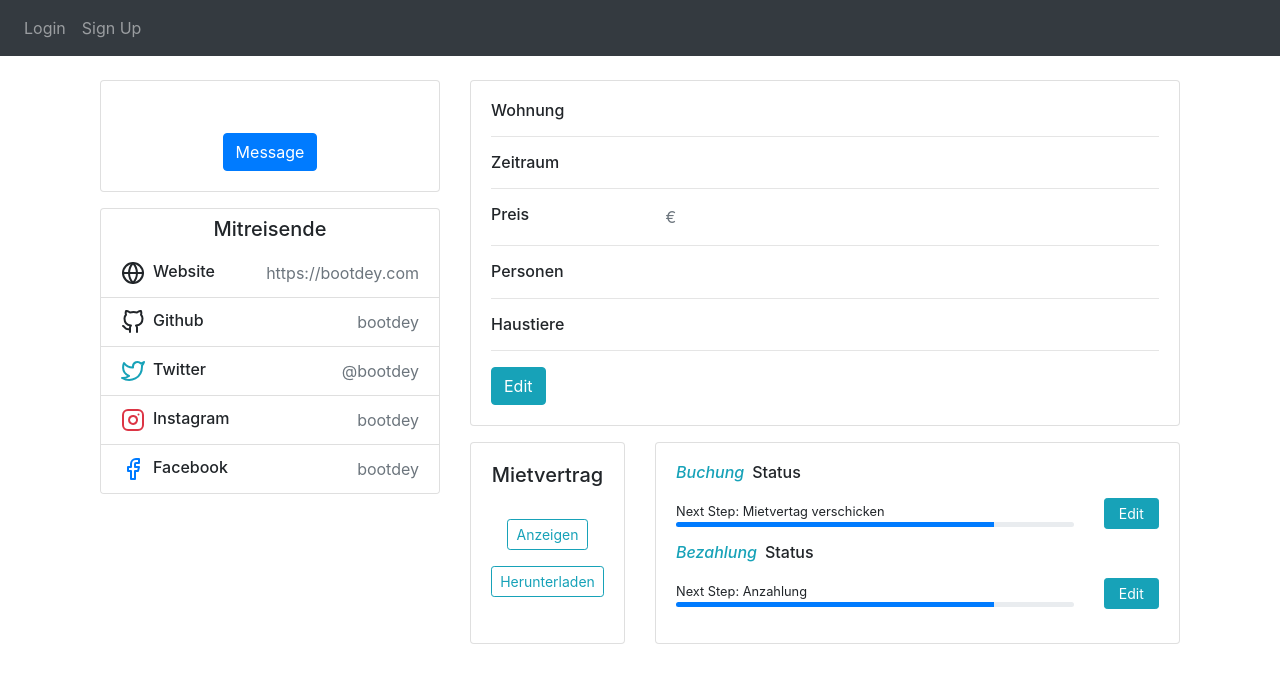
After one commit to johannes-scheibe/rental-manager, a Flask app: template RentalManager/website/templates/booking_details.html in a window 1280 px wide. The commit adds this page. Shown: the top 683 px of the page. Run offline with Flask 2, Linux system fonts and the light colour scheme; the template is opened without the code that fills it, so the values that code supplies are empty; some libraries are stand-ins or nearby versions.

Commit message:
Adds visual implemntation for booking details

```diff
--- /dev/null
+++ b/RentalManager/website/templates/booking_details.html
@@ -0,0 +1,168 @@
+{% extends "base.html" %} {% block title %}Buchungen{% endblock %} {% block content%}
+
+<div class="container">
+    <div class="main-body">
+
+          <div class="row gutters-sm">
+            <div class="col-md-4 mb-3">
+              <div class="card">
+                <div class="card-body">
+                  <div class="d-flex flex-column align-items-center text-center">
+                    <div class="mt-3">
+                      <h4>{{ guest.prename + " " + guest.surname }}</h4>
+                      <p class="text-secondary mb-1">{{ guest.email}}</p>
+                      <p class="text-muted font-size-sm">{{ guest.street_name + " " + guest.house_number|string + ", " + guest.postcode|string
+                        + " " + guest.city }}</p>
+                      <button class="btn btn-primary">Message</button>
+                    </div>
+                  </div>
+                </div>
+              </div>
+              <div class="card mt-3">
+                <div class="d-flex flex-column align-items-center text-center">
+                  <h5></h5>
+                  <h5>Mitreisende</h5>
+                </div>
+                <ul class="list-group list-group-flush">
+                  <li class="list-group-item d-flex justify-content-between align-items-center flex-wrap">
+                    <h6 class="mb-0"><svg xmlns="http://www.w3.org/2000/svg" width="24" height="24" viewBox="0 0 24 24" fill="none" stroke="currentColor" stroke-width="2" stroke-linecap="round" stroke-linejoin="round" class="feather feather-globe mr-2 icon-inline"><circle cx="12" cy="12" r="10"></circle><line x1="2" y1="12" x2="22" y2="12"></line><path d="M12 2a15.3 15.3 0 0 1 4 10 15.3 15.3 0 0 1-4 10 15.3 15.3 0 0 1-4-10 15.3 15.3 0 0 1 4-10z"></path></svg>Website</h6>
+                    <span class="text-secondary">https://bootdey.com</span>
+                  </li>
+                  <li class="list-group-item d-flex justify-content-between align-items-center flex-wrap">
+                    <h6 class="mb-0"><svg xmlns="http://www.w3.org/2000/svg" width="24" height="24" viewBox="0 0 24 24" fill="none" stroke="currentColor" stroke-width="2" stroke-linecap="round" stroke-linejoin="round" class="feather feather-github mr-2 icon-inline"><path d="M9 19c-5 1.5-5-2.5-7-3m14 6v-3.87a3.37 3.37 0 0 0-.94-2.61c3.14-.35 6.44-1.54 6.44-7A5.44 5.44 0 0 0 20 4.77 5.07 5.07 0 0 0 19.91 1S18.73.65 16 2.48a13.38 13.38 0 0 0-7 0C6.27.65 5.09 1 5.09 1A5.07 5.07 0 0 0 5 4.77a5.44 5.44 0 0 0-1.5 3.78c0 5.42 3.3 6.61 6.44 7A3.37 3.37 0 0 0 9 18.13V22"></path></svg>Github</h6>
+                    <span class="text-secondary">bootdey</span>
+                  </li>
+                  <li class="list-group-item d-flex justify-content-between align-items-center flex-wrap">
+                    <h6 class="mb-0"><svg xmlns="http://www.w3.org/2000/svg" width="24" height="24" viewBox="0 0 24 24" fill="none" stroke="currentColor" stroke-width="2" stroke-linecap="round" stroke-linejoin="round" class="feather feather-twitter mr-2 icon-inline text-info"><path d="M23 3a10.9 10.9 0 0 1-3.14 1.53 4.48 4.48 0 0 0-7.86 3v1A10.66 10.66 0 0 1 3 4s-4 9 5 13a11.64 11.64 0 0 1-7 2c9 5 20 0 20-11.5a4.5 4.5 0 0 0-.08-.83A7.72 7.72 0 0 0 23 3z"></path></svg>Twitter</h6>
+                    <span class="text-secondary">@bootdey</span>
+                  </li>
+                  <li class="list-group-item d-flex justify-content-between align-items-center flex-wrap">
+                    <h6 class="mb-0"><svg xmlns="http://www.w3.org/2000/svg" width="24" height="24" viewBox="0 0 24 24" fill="none" stroke="currentColor" stroke-width="2" stroke-linecap="round" stroke-linejoin="round" class="feather feather-instagram mr-2 icon-inline text-danger"><rect x="2" y="2" width="20" height="20" rx="5" ry="5"></rect><path d="M16 11.37A4 4 0 1 1 12.63 8 4 4 0 0 1 16 11.37z"></path><line x1="17.5" y1="6.5" x2="17.51" y2="6.5"></line></svg>Instagram</h6>
+                    <span class="text-secondary">bootdey</span>
+                  </li>
+                  <li class="list-group-item d-flex justify-content-between align-items-center flex-wrap">
+                    <h6 class="mb-0"><svg xmlns="http://www.w3.org/2000/svg" width="24" height="24" viewBox="0 0 24 24" fill="none" stroke="currentColor" stroke-width="2" stroke-linecap="round" stroke-linejoin="round" class="feather feather-facebook mr-2 icon-inline text-primary"><path d="M18 2h-3a5 5 0 0 0-5 5v3H7v4h3v8h4v-8h3l1-4h-4V7a1 1 0 0 1 1-1h3z"></path></svg>Facebook</h6>
+                    <span class="text-secondary">bootdey</span>
+                  </li>
+                </ul>
+              </div>
+            </div>
+            <div class="col-md-8">
+              <div class="card mb-3">
+                <div class="card-body">
+                  <div class="row">
+                    <div class="col-sm-3">
+                      <h6 class="mb-0">Wohnung</h6>
+                    </div>
+                    <div class="col-sm-9 text-secondary">
+                      {{ flat.name }}
+                    </div>
+                  </div>
+                  <hr>
+                  <div class="row">
+                    <div class="col-sm-3">
+                      <h6 class="mb-0">Zeitraum</h6>
+                    </div>
+                    <div class="col-sm-9 text-secondary">
+                      {{booking. start_date.strftime('%d.%m.%Y') + " - " + booking.end_date.strftime('%d.%m.%Y')}}
+                    </div>
+                  </div>
+                  <hr>
+                  <div class="row">
+                    <div class="col-sm-3">
+                      <h6 class="mb-0">Preis</h6>
+                    </div>
+                    <div class="col-sm-9 text-secondary">
+                      {{ booking.price|string + " €"}}
+                    </div>
+                  </div>
+                  <hr>
+                  <div class="row">
+                    <div class="col-sm-3">
+                      <h6 class="mb-0">Personen</h6>
+                    </div>
+                    <div class="col-sm-9 text-secondary">
+                      {{ booking.number_persons }}
+                    </div>
+                  </div>
+                  <hr>
+                  <div class="row">
+                    <div class="col-sm-3">
+                      <h6 class="mb-0">Haustiere</h6>
+                    </div>
+                    <div class="col-sm-9 text-secondary">
+                      {{ booking.number_pets }}
+                    </div>
+                  </div>
+                  <hr>
+                  <div class="row">
+                    <div class="col-sm-12">
+                      <a class="btn btn-info " target="__blank" href="https://www.bootdey.com/snippets/view/profile-edit-data-and-skills">Edit</a>
+                    </div>
+                  </div>
+                </div>
+              </div>
+
+              <div class="row gutters-sm">
+                <div class="col-sm-3 mb-3">
+                  <div class="card h-100">
+                    <div class="card-body">
+                      <div class="d-flex flex-column align-items-center text-center">
+                        <h5 class="d-flex align-items-center mb-3">Mietvertrag</h5>
+                        <div class="mt-3">
+                          <button class="btn btn-outline-info btn-sm">Anzeigen</button>
+                        </div>
+                        <div class="mt-3">
+                          <button class="btn btn-outline-info btn-sm">Herunterladen</button>
+                        </div>
+                      </div>
+                    </div>
+                  </div>
+                </div>
+                <div class="col-sm-9 mb-3">
+                  <div class="card h-100">
+                    <div class="card-body">
+                      <h6 class="d-flex align-items-center mb-3"><i class="material-icons text-info mr-2">Buchung</i>Status</h6>
+                      <div class="row">
+                        <div class="col-md-10">
+                          <small>Next Step: Mietvertag verschicken</small>
+                          <div class="progress mb-3" style="height: 5px">
+                            <div class="progress-bar bg-primary" role="progressbar" style="width: 80%" aria-valuenow="80" aria-valuemin="0"
+                              aria-valuemax="100"></div>
+                          </div>
+                        </div>
+                        <div class="col-md-2">
+                          <div class="d-flex flex-column align-items-right text-center">
+                            <button class="btn btn-info btn-sm">Edit</button>
+                          </div>
+                        </div>
+                      </div>
+                      <h6 class="d-flex align-items-center mb-3"><i class="material-icons text-info mr-2">Bezahlung</i>Status</h6>
+                      <div class="row">
+                        <div class="col-md-10">
+                          <small>Next Step: Anzahlung</small>
+                          <div class="progress mb-3" style="height: 5px">
+                            <div class="progress-bar bg-primary" role="progressbar" style="width: 80%" aria-valuenow="80" aria-valuemin="0"
+                              aria-valuemax="100"></div>
+                          </div>
+                        </div>
+                        <div class="col-md-2">
+                          <div class="d-flex flex-column align-items-right text-center">
+                            <button class="btn btn-info btn-sm">Edit</button>
+                          </div>
+                        </div>
+                      </div>
+                    </div>
+                  </div>
+                </div>
+              </div>
+
+
+
+            </div>
+          </div>
+
+        </div>
+    </div>
+
+{% endblock %}
--- a/RentalManager/website/templates/booking_overview.html
+++ b/RentalManager/website/templates/booking_overview.html
@@ -19,8 +19,10 @@
       </thead>
       <tbody>
         {% for item in data %}
+
             <tr>
-            <th scope="row"><a href="/bookings/show/{{ item.id }}">{{ item.id }}</a></th>
+
+              <th scope="row"><a href="/bookings/{{ item.id }}">{{ item.id }}</a></th>
               <td>{{ item.flat }}</td>
               <td>{{ item.guest }}</td>
               <td>{{ item.number_persons }}</td>
@@ -28,9 +30,11 @@
               <td>{{ item.start_date }}</td>
               <td>{{ item.end_date }}</td>
               <td>{{ item.price }}</td>
+
               <td><a href="/bookings/download/{{ item.id }}"><button class="btn"><i class="fa fa-download"></i></button></a></td>
               <td><a href="/bookings/delete/{{ item.id }}"><button class="btn"><i class="fa fa-trash"></i></button></a></td>
             </tr>
+
       {% endfor %}
       </tbody>
     </table>
```
Also changed, not shown: RentalManager/website/bookings.py (+10 -9 lines), RentalManager/website/templates/booking.html (deleted, +0 -171 lines). Lines whose indentation alone changed are shown as unchanged.
